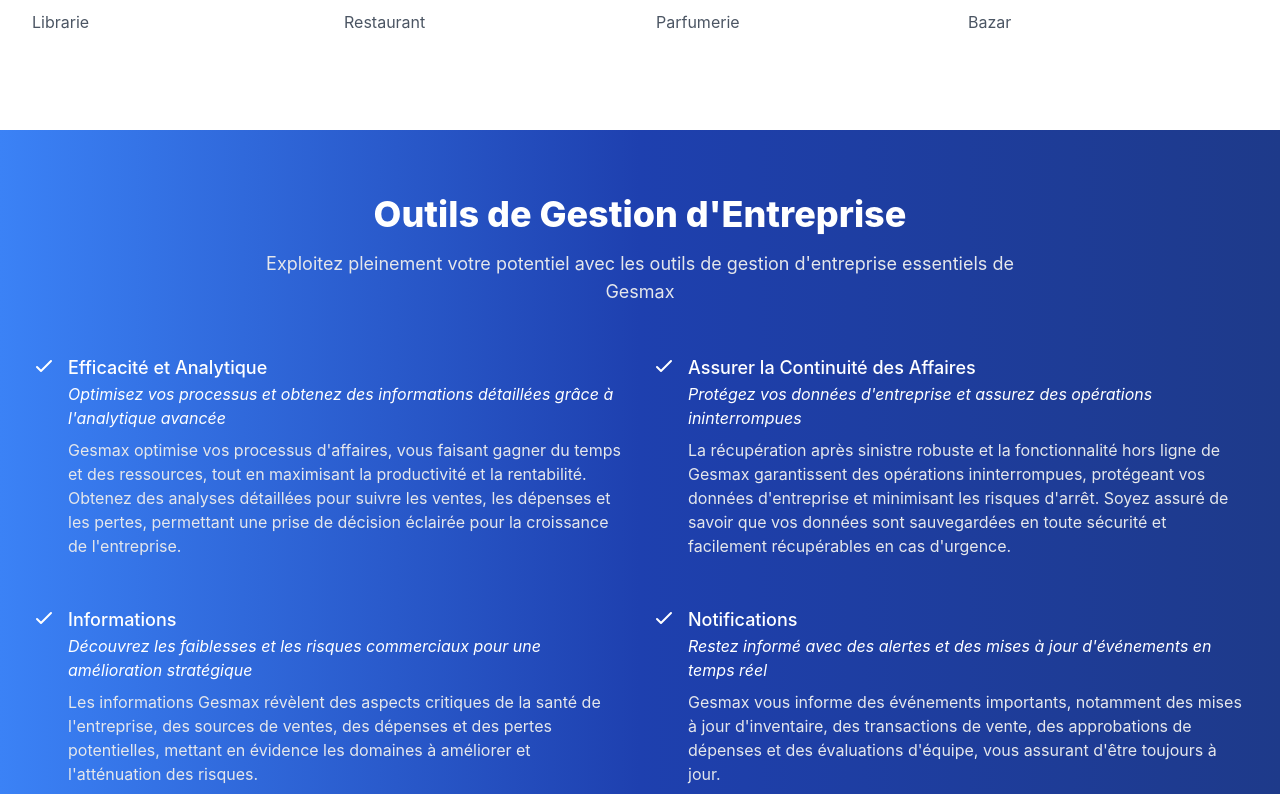
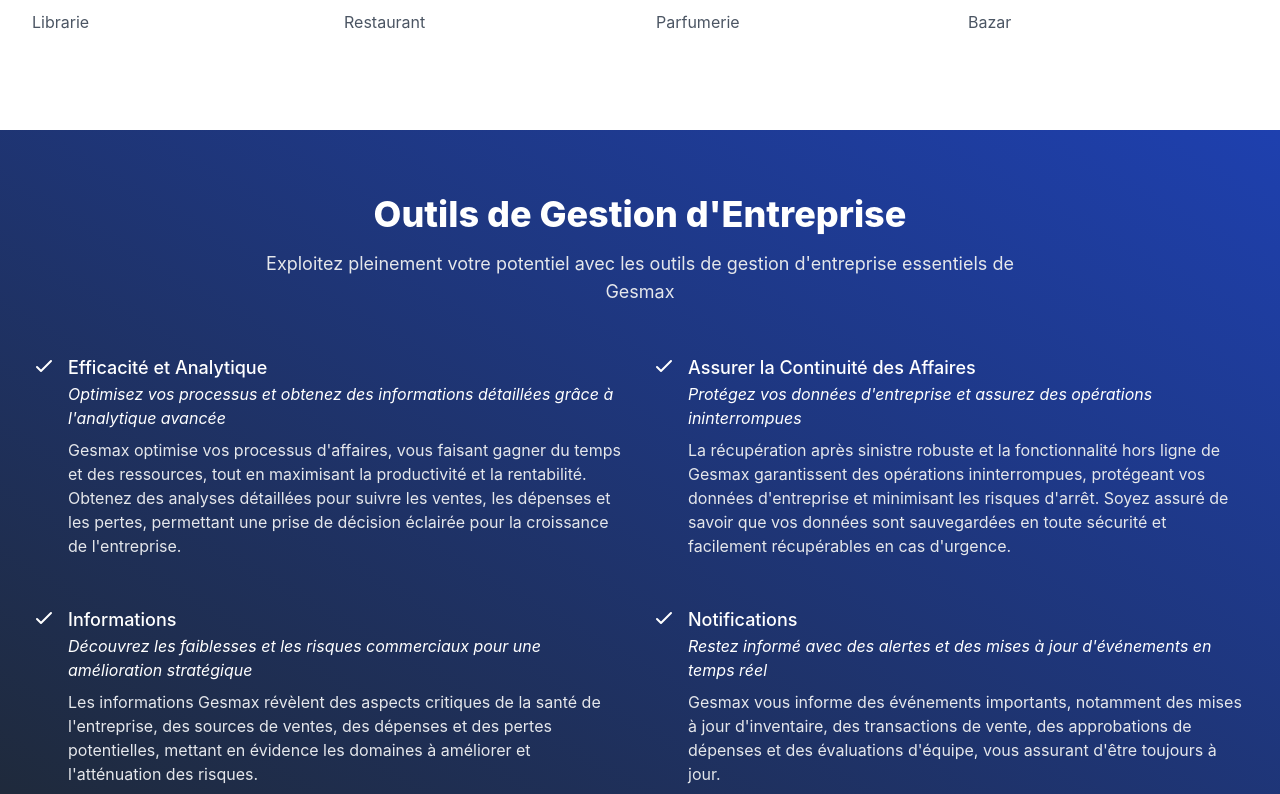
Before and after one commit to kamicodaxe/gesmax.web, a Next.js app: page / in a window 1280 px wide. Shown: the part 986-1780 px from the top of the page. Built offline with nearby package versions, Linux system fonts and the light colour scheme; no server answers.

Commit message:
Update bg gradient and use Tick

```diff
--- a/components/ui/home/features.tsx
+++ b/components/ui/home/features.tsx
@@ -1,20 +1,15 @@
 import { useRouter } from "next/router";
 import { useCallback, useMemo } from "react";
 import { TitleSubTitle } from "../title-subtitle";
+import { Tick } from "../icons/tick";
 
 interface Props {
     locale: string;
     featureSet: number;
 }
 
-const Tick = () => (
-    <svg xmlns="http://www.w3.org/2000/svg" fill="none" viewBox="0 0 24 24" stroke="currentColor" aria-hidden="true" className="flex-shrink-0 w-6 h-6 text-white">
-        <path strokeLinecap="round" strokeLinejoin="round" strokeWidth="2" d="M5 13l4 4L19 7"></path>
-    </svg>
-);
 
 const Features: React.FC<Props> = ({ locale, featureSet }) => {
-    const router = useRouter();
     const lang = useMemo(() => (locale || '').toLowerCase().includes('fr'), [locale]) ? 'fr' : 'en';
     const s = strings[lang];
 
@@ -29,7 +24,7 @@
     }, [featureSet]);
 
     return (
-        <div className="bg-gradient-to-r from-primary via-blue-800 to-blue-900 text-white">
+        <div className="bg-gradient-to-bl from-blue-800 to-gray-800 text-white">
             <div className="px-4 py-16 mx-auto max-w-7xl sm:px-6 lg:px-8">
 
                 <TitleSubTitle
```
